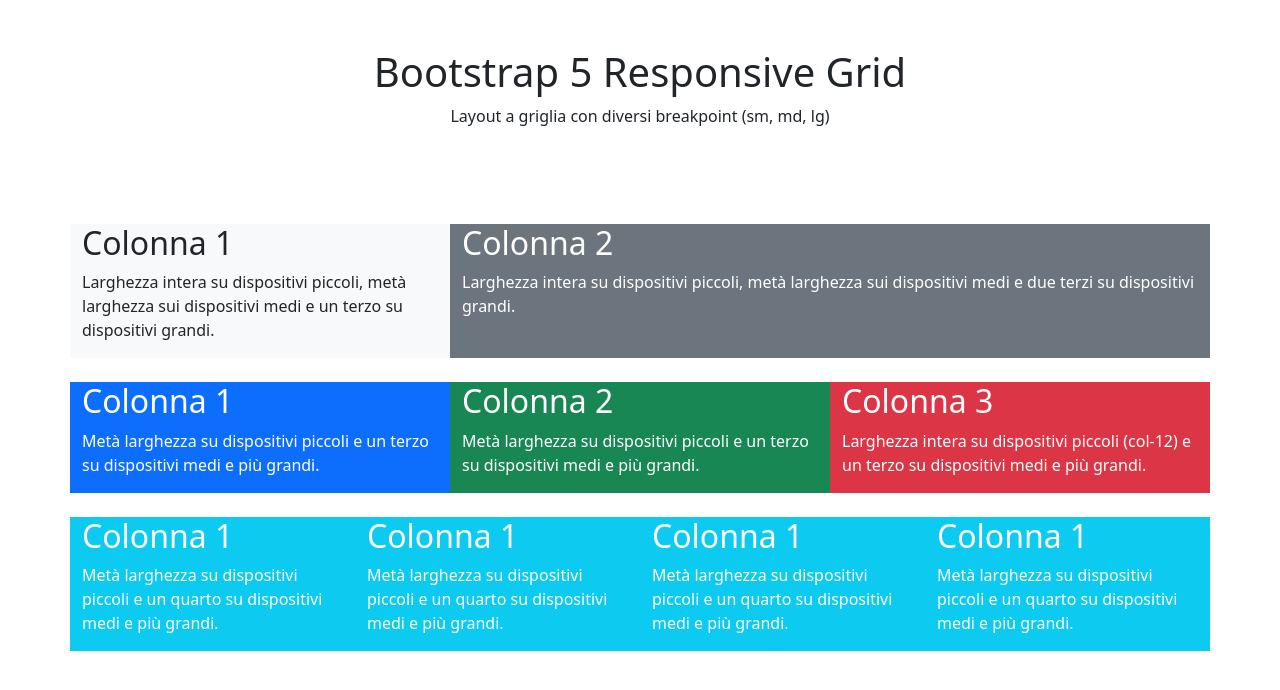
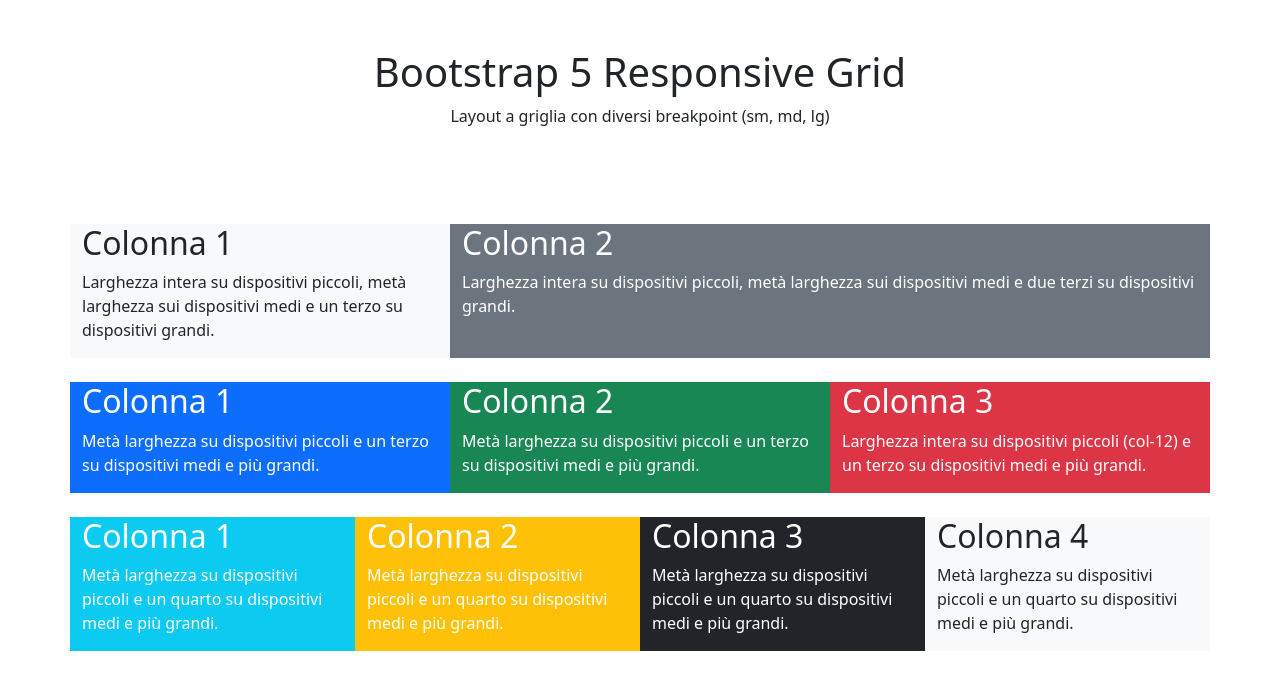
Before and after one commit to Robby94gtr/htmlcss-bootstrap-layout, a plain HTML site: page index.html in a window 1280 px wide. Drawn offline with nearby package versions, Linux system fonts and the light colour scheme.

Commit message:
[UPD] Finished all the colums

```diff
--- a/index.html
+++ b/index.html
@@ -54,19 +54,19 @@
                     <h2>Colonna 1</h2>
                     <p>Metà larghezza su dispositivi piccoli e un quarto su dispositivi
                         medi e più grandi.</p>
-                </div>
-                <div class="col-6 col-md-3 col-lg-3 bg-info text-white">
-                    <h2>Colonna 1</h2>
+                    </div>
+                    <div class="col-6 col-md-3 col-lg-3 bg-warning text-white">
+                    <h2>Colonna 2</h2>
                     <p>Metà larghezza su dispositivi piccoli e un quarto su dispositivi
                         medi e più grandi.</p>
-                </div>
-                <div class="col-6 col-md-3 col-lg-3 bg-info text-white">
-                    <h2>Colonna 1</h2>
+                    </div>
+                    <div class="col-6 col-md-3 col-lg-3 bg-dark text-white">
+                    <h2>Colonna 3</h2>
                     <p>Metà larghezza su dispositivi piccoli e un quarto su dispositivi
                         medi e più grandi.</p>
-                </div>
-                <div class="col-6 col-md-3 col-lg-3 bg-info text-white">
-                    <h2>Colonna 1</h2>
+                    </div>
+                    <div class="col-6 col-md-3 col-lg-3 bg-light">
+                    <h2>Colonna 4</h2>
                     <p>Metà larghezza su dispositivi piccoli e un quarto su dispositivi
                         medi e più grandi.</p>
                 </div>
```
